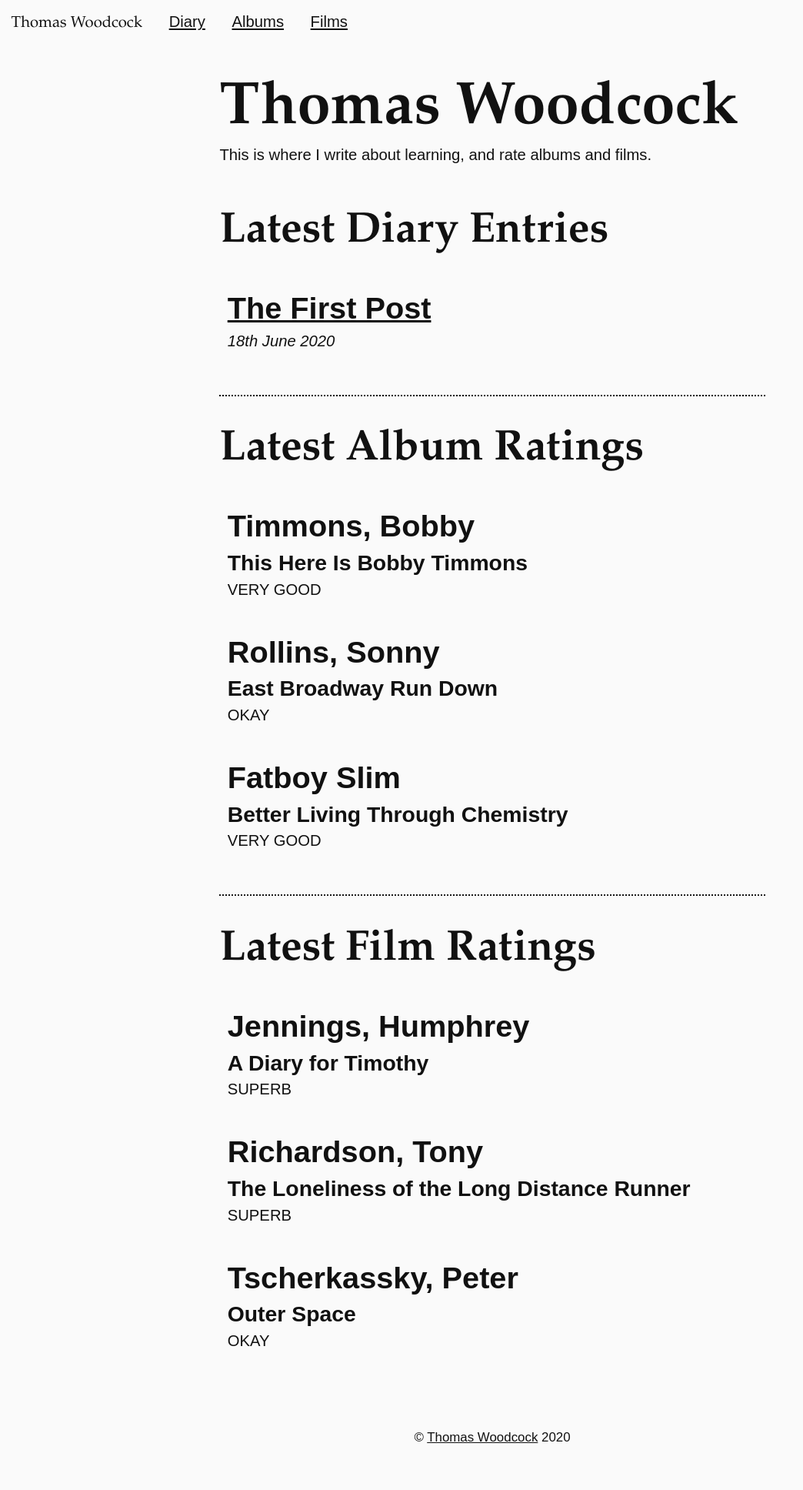
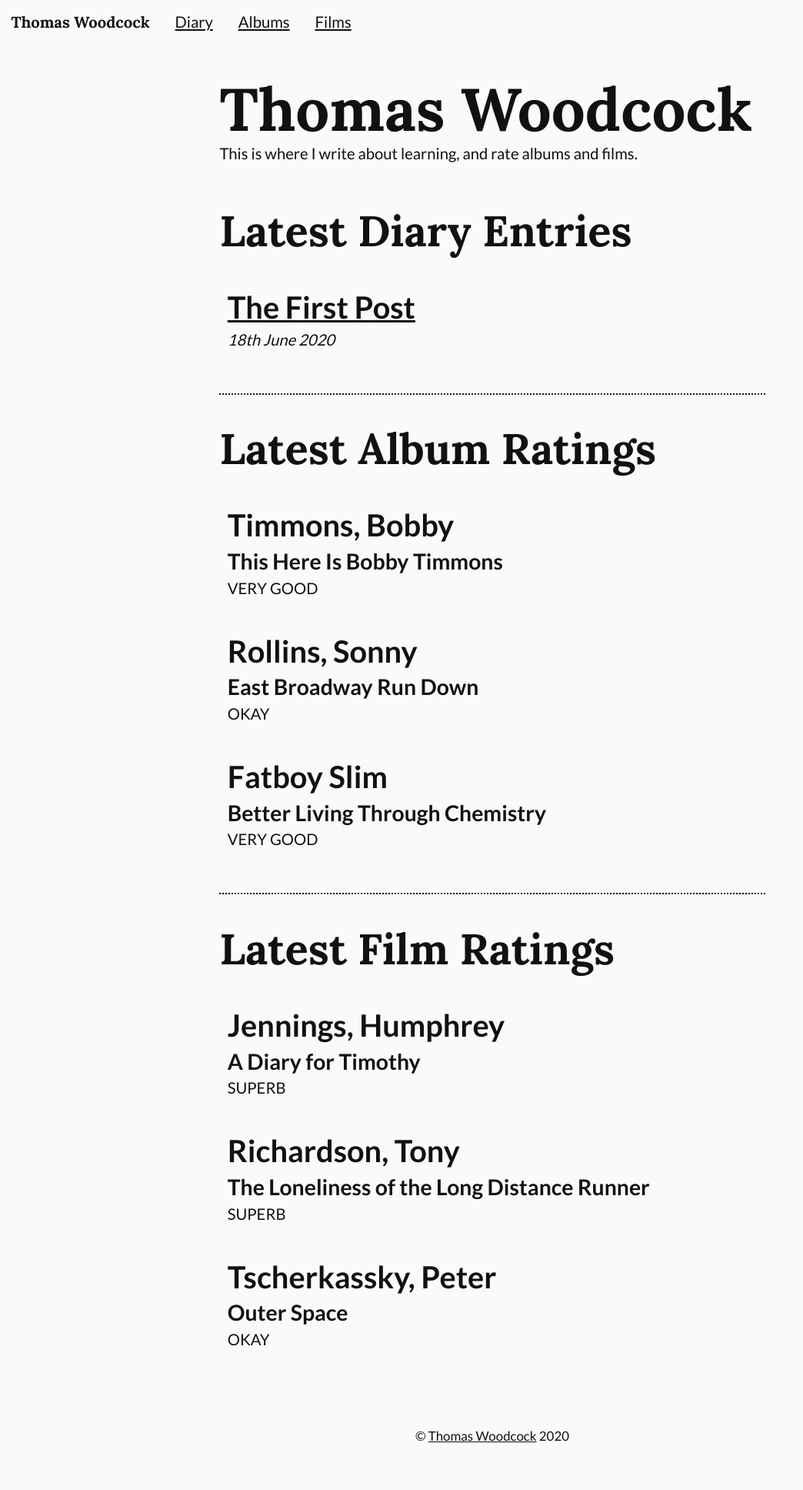
Before and after one commit to thomaswoodcock/thomaswoodcock.github.io, a Jekyll site: the page built from index.html, in a window 1280 px wide. Shown: the whole page at 77% size, without its empty margins (0-1044 px from the left). Built offline with Jekyll 4.4.1, drawn with Linux system fonts in a browser that asks for light colours.

Commit message:
Adds Google fonts

```diff
--- a/_includes/head.html
+++ b/_includes/head.html
@@ -2,5 +2,9 @@
   <meta charset="UTF-8" />
   <meta name="viewport" content="width=device-width, initial-scale=1.0" />
   <title>{{ page.title }} | Thomas Woodcock</title>
+  <link
+    href="https://fonts.googleapis.com/css2?family=Lato:wght@400;700&family=Lora:wght@700&display=swap"
+    rel="stylesheet"
+  />
   <link rel="stylesheet" type="text/css" href="/css/main.css" />
 </head>
--- a/css/main.css
+++ b/css/main.css
@@ -2,8 +2,8 @@
   --border-thin: var(--s-5);
   --color-dark: #111111;
   --color-light: #fafafa;
-  --font-sans: Arial, Helvetica, sans-serif;
-  --font-serif: "Palatino Linotype", "Book Antiqua", Palatino, serif;
+  --font-sans: "Lato", Arial, Helvetica, sans-serif;
+  --font-serif: "Lora", "Palatino Linotype", "Book Antiqua", Palatino, serif;
   --line-height: var(--ratio);
   --line-height-small: calc(0.8 * var(--ratio));
   --ratio: 1.4;
```
